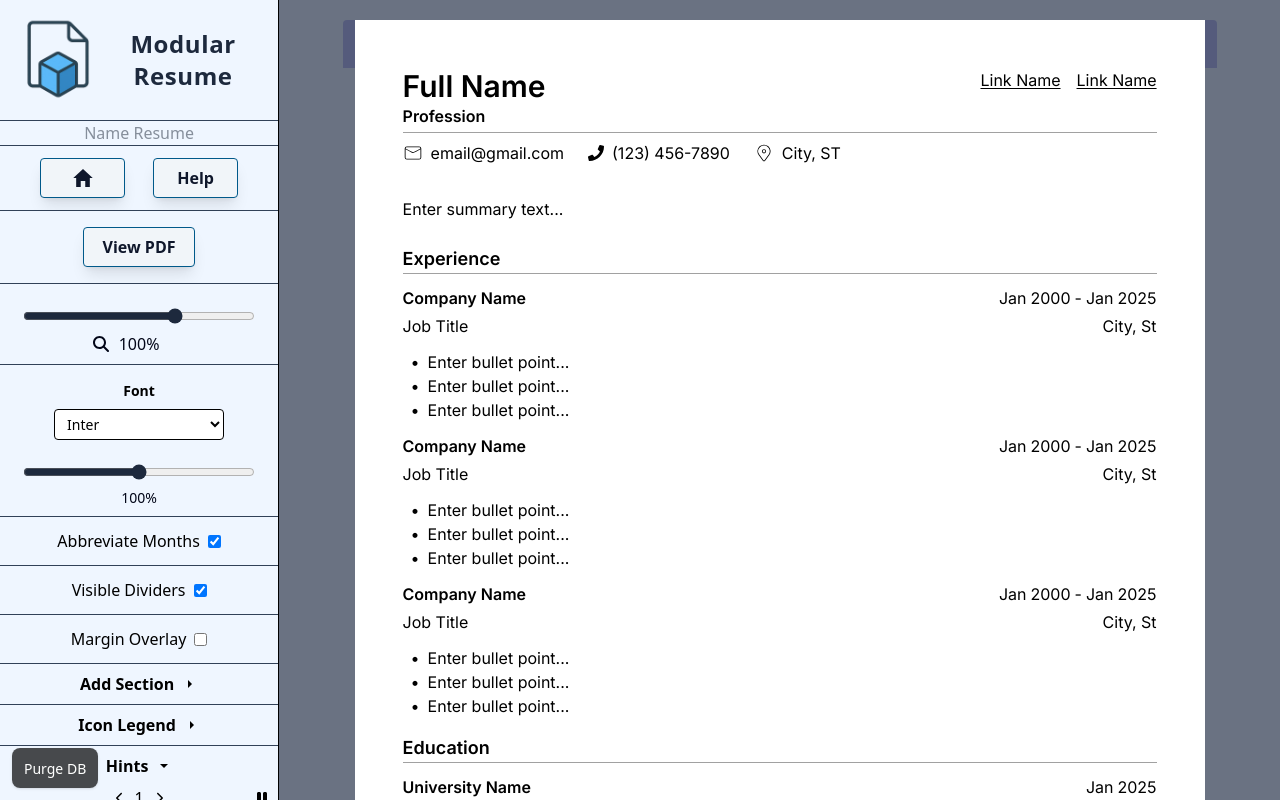
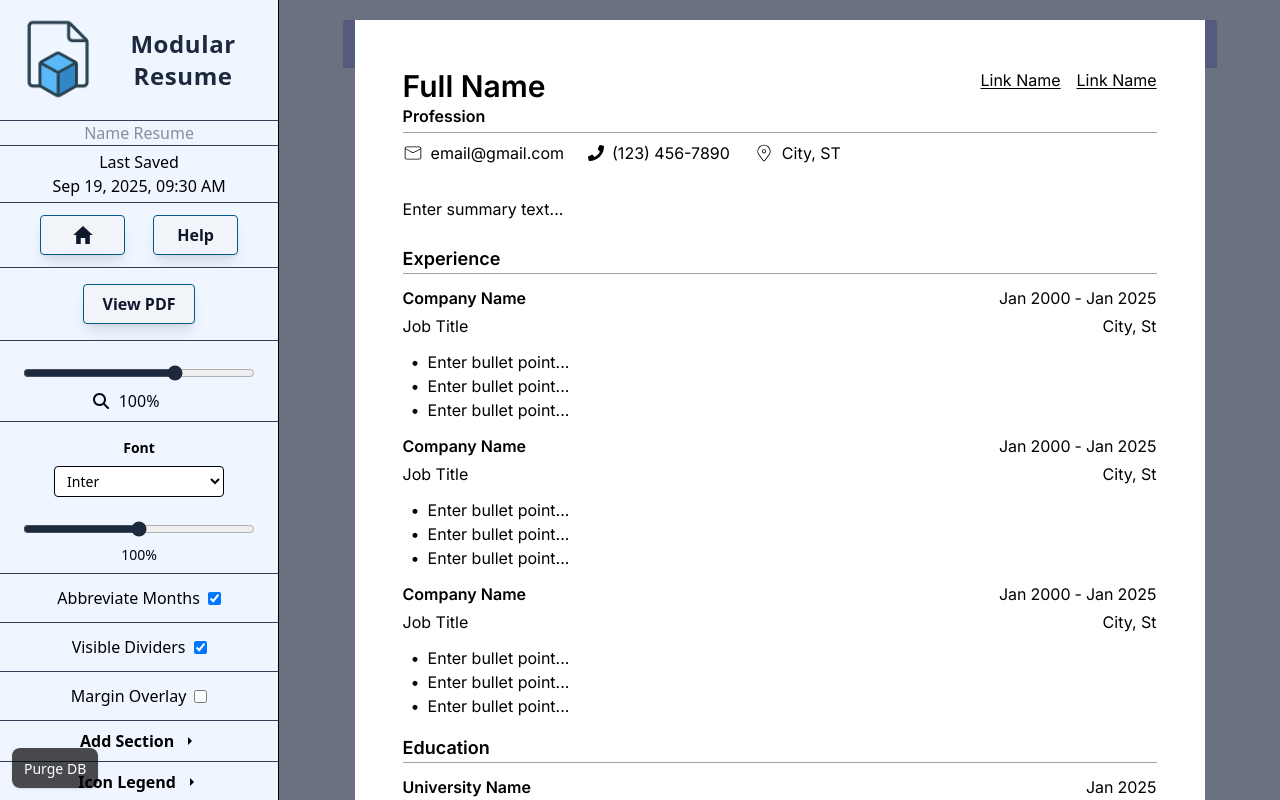
Before and after one commit to Tarrega88/modular-resume-2, a React (Vite) app: page / in a window 1280 px wide. Both pictures are taken after a click on the button "Create New Resume". Built offline with nearby package versions, Linux system fonts and the light colour scheme.

Commit message:
added last saved component to builder column

```diff
--- a/src/components/builderColumn/BuilderColumn.tsx
+++ b/src/components/builderColumn/BuilderColumn.tsx
@@ -18,6 +18,7 @@ import { IoMdHome } from "react-icons/io";
 import { useNavigate } from "react-router-dom";
 import HelpContainer from "./HelpContainer";
 import HintBox from "./HintBox";
+import LastSaved from "./LastSaved";
 
 export default function BuilderColumn({ onPrint }: { onPrint: () => void }) {
   const dispatch = useDispatch();
@@ -40,6 +41,7 @@ export default function BuilderColumn({ onPrint }: { onPrint: () => void }) {
       <div className="flex flex-col gap-[1px]">
         <BuilderColumnTitle title="Modular Resume" />
         <ResumeNamer />
+        <LastSaved />
         <div className="flex w-full bg-blue-50 h-16 items-center px-3 justify-evenly">
           <BuilderColumnMainButton onClick={() => navigate("/")}>
             <IoMdHome className="text-2xl" />
--- a/src/components/builderColumn/HintBox.tsx
+++ b/src/components/builderColumn/HintBox.tsx
@@ -10,6 +10,10 @@ const hints = [
   {
     topic: "Dragging",
     text: "Did you know that you can drag anything on the resume that's outlined in blue when you hover over it?",
+  },
+  {
+    topic: "Saving",
+    text: "Changes auto-save to your device using your browser's IndexedDB. Any changes you make will remain unless you clear the site data or use your browser's Incognito Mode",
   },
   {
     topic: "New Sections",
--- /dev/null
+++ b/src/components/builderColumn/LastSaved.tsx
@@ -0,0 +1,22 @@
+import { RootState } from "@/state/store";
+import { formatDate } from "@/utils/formatDate";
+import { useEffect, useState } from "react";
+import { useSelector } from "react-redux";
+
+function LastSaved() {
+  const { data } = useSelector((s: RootState) => s.resume);
+  const [updated, setUpdated] = useState(formatDate(new Date()));
+
+  useEffect(() => {
+    setUpdated(formatDate(new Date()));
+  }, [data]);
+
+  return (
+    <div className="bg-blue-50 flex flex-col items-center py-1">
+      <div>Last Saved</div>
+      <div>{updated}</div>
+    </div>
+  );
+}
+
+export default LastSaved;
```
